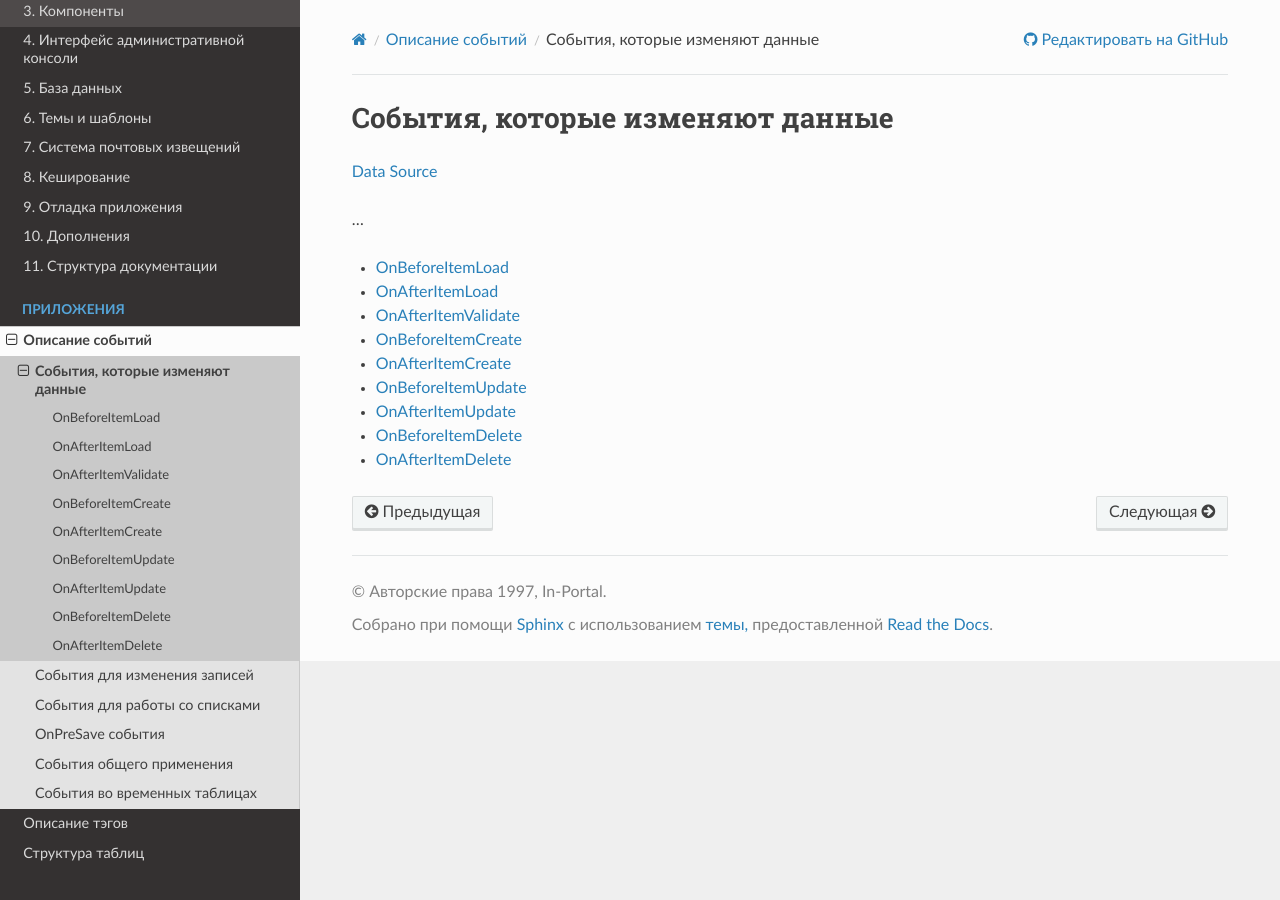
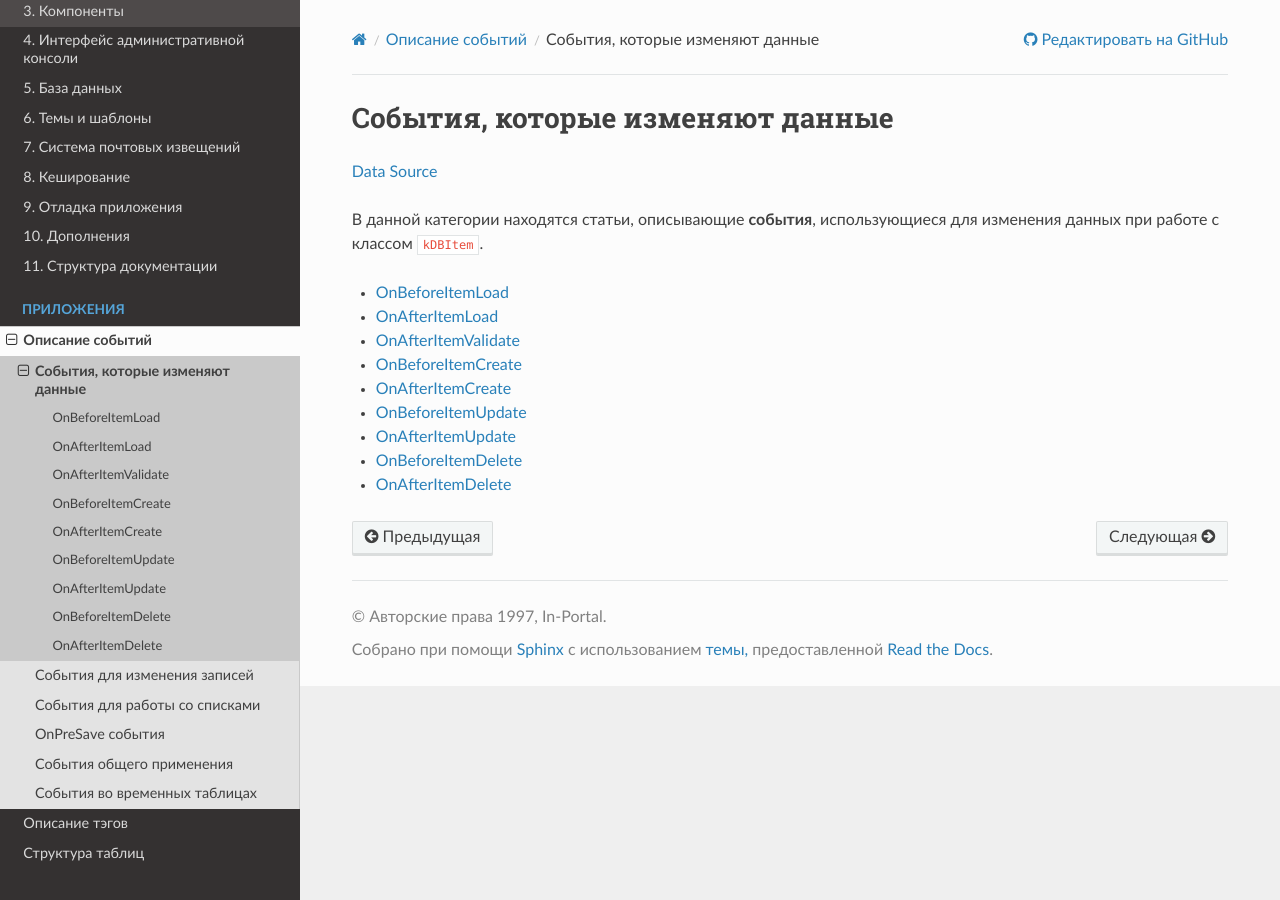
Before and after one commit to in-portal/guide-ru, a Sphinx documentation site: the page built from docs/events/modify_data.rst, in a window 1280 px wide. Built offline with Sphinx 7.4.7 and the Read the Docs theme 3.1.0, drawn with Linux system fonts in a browser that asks for light colours.

Commit message:
Integrated "/events/modify_data.rst"

```diff
--- a/docs/events/modify_data.rst
+++ b/docs/events/modify_data.rst
@@ -2,7 +2,8 @@
 ********************************
 `Data Source`_
 
-...
+В данной категории находятся статьи, описывающие **события**, использующиеся для изменения данных при работе
+с классом ``kDBItem``.
 
 .. toctree::
    :maxdepth: 1
```
